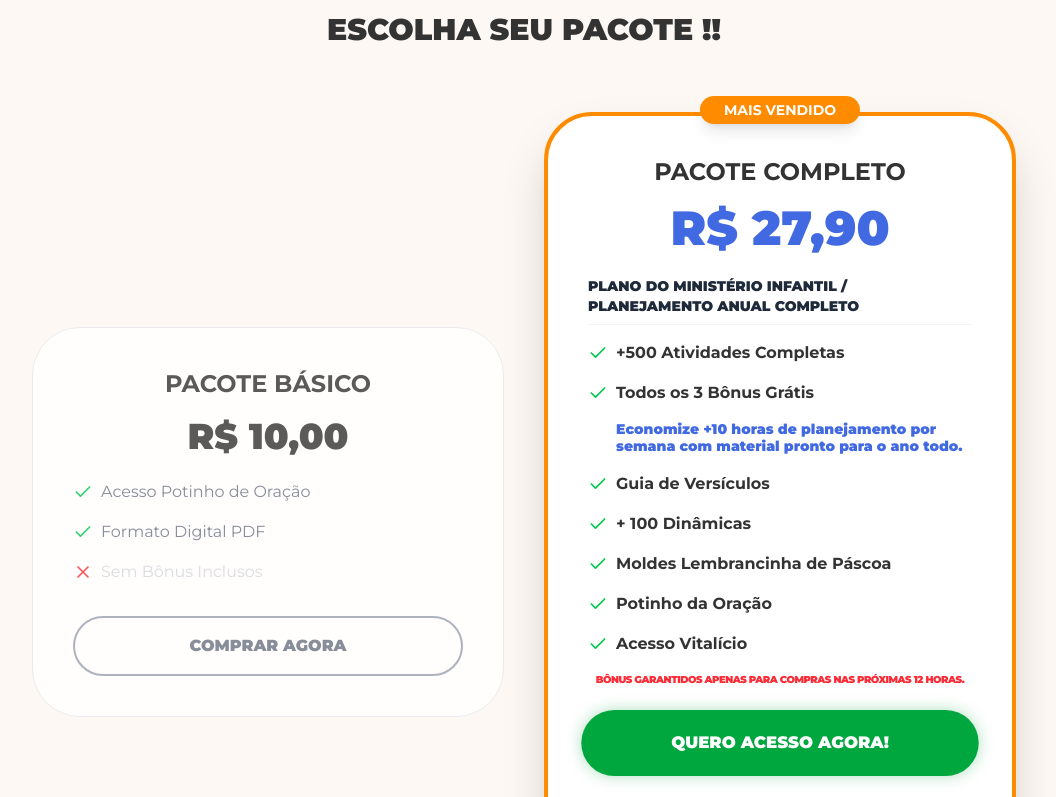
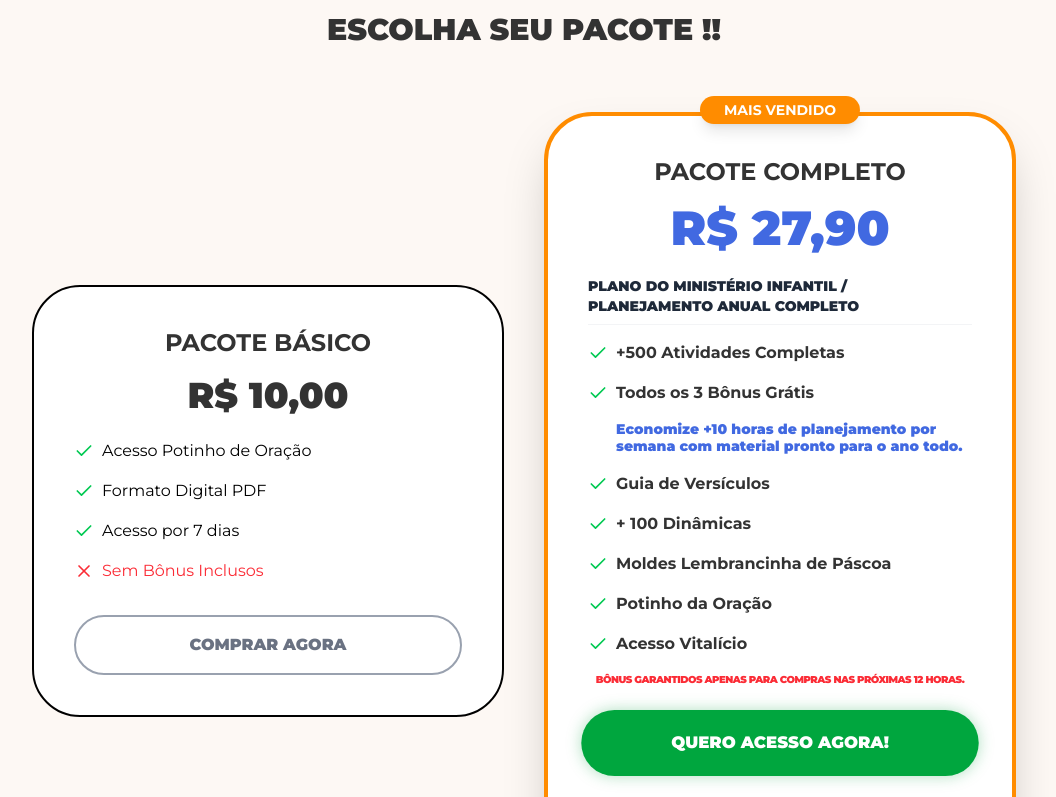
Before and after one commit to nepomucenoa151-cloud/Reino-Kids, a React (Vite) app: page / in a window 1280 px wide. Shown: the part 4084-4881 px from the top of the page, without its empty margins (116-1172 px from the left). Built offline with nearby package versions, Linux system fonts and the light colour scheme.

Commit message:
feat: Update testimonial avatar images
Replaced placeholder avatar images with more diverse and realistic ones from randomuser.me to improve the visual appeal of the testimonials section.

```diff
--- a/src/App.tsx
+++ b/src/App.tsx
@@ -215,9 +215,9 @@ export default function App() {
 
           <div className="flex flex-col sm:flex-row items-center justify-center gap-4 mb-12">
             <div className="flex -space-x-4">
-              <img className="w-12 h-12 rounded-full border-4 border-white object-cover shadow-lg" src="https://i.pravatar.cc/150?u=a" alt="User" referrerPolicy="no-referrer" loading="lazy" />
-              <img className="w-12 h-12 rounded-full border-4 border-white object-cover shadow-lg" src="https://i.pravatar.cc/150?u=b" alt="User" referrerPolicy="no-referrer" loading="lazy" />
-              <img className="w-12 h-12 rounded-full border-4 border-white object-cover shadow-lg" src="https://i.pravatar.cc/150?u=c" alt="User" referrerPolicy="no-referrer" loading="lazy" />
+              <img className="w-12 h-12 rounded-full border-4 border-white object-cover shadow-lg" src="https://randomuser.me/api/portraits/women/32.jpg" alt="User" referrerPolicy="no-referrer" loading="lazy" />
+              <img className="w-12 h-12 rounded-full border-4 border-white object-cover shadow-lg" src="https://randomuser.me/api/portraits/women/44.jpg" alt="User" referrerPolicy="no-referrer" loading="lazy" />
+              <img className="w-12 h-12 rounded-full border-4 border-white object-cover shadow-lg" src="https://randomuser.me/api/portraits/women/68.jpg" alt="User" referrerPolicy="no-referrer" loading="lazy" />
             </div>
             <p className="text-gray-800 font-bold text-lg">
               +3.000 pessoas já compraram e <span className="text-green-600">aprovaram ✅</span>
@@ -348,20 +348,23 @@ export default function App() {
         <h2 className="text-center text-3xl font-black mb-16 uppercase">ESCOLHA SEU PACOTE !!</h2>
         <div className="grid md:grid-cols-2 gap-10 items-center">
           {/* PACOTE BÁSICO */}
-          <div className="bg-white p-10 rounded-[3rem] border border-gray-200 text-center opacity-80 transition-all">
+          <div className="bg-white p-10 rounded-[3rem] border-2 border-black text-center transition-all">
             <h3 className="text-2xl font-bold mb-4 uppercase">PACOTE BÁSICO</h3>
             <p className="text-4xl font-black mb-6">R$ 10,00</p>
-            <ul className="text-left space-y-4 mb-8 text-gray-500 font-medium">
+            <ul className="text-left space-y-4 mb-8 text-black font-medium">
               <li className="flex items-center gap-2"><Check className="text-green-500 w-5 h-5" /> Acesso Potinho de Oração</li>
               <li className="flex items-center gap-2"><Check className="text-green-500 w-5 h-5" /> Formato Digital PDF</li>
-              <li className="flex items-center gap-2 text-gray-300"><X className="text-red-500 w-5 h-5" /> Sem Bônus Inclusos</li>
+              <li className="flex items-center gap-2"><Check className="text-green-500 w-5 h-5" /> Acesso por 7 dias</li>
+              <li className="flex items-center gap-2 text-red-500"><X className="text-red-500 w-5 h-5" /> Sem Bônus Inclusos</li>
             </ul>
-            <button
-              onClick={() => setShowUpsell(true)}
-              className="inline-block w-full py-4 border-2 border-gray-400 text-gray-500 font-black rounded-full uppercase hover:bg-gray-400 hover:text-white transition-colors cursor-pointer"
+            <a
+              href="https://pay.cakto.com.br/basdj8y"
+              target="_blank"
+              rel="noopener noreferrer"
+              className="inline-block w-full py-4 border-2 border-gray-400 text-gray-500 font-black rounded-full uppercase hover:bg-gray-400 hover:text-white transition-colors cursor-pointer no-underline"
             >
               Comprar Agora
-            </button>
+            </a>
           </div>
 
           {/* PACOTE COMPLETO */}
@@ -393,7 +396,9 @@ export default function App() {
             </div>
 
             <motion.a
-              href="#pacotes"
+              href="https://pay.cakto.com.br/ssyyogf_814327"
+              target="_blank"
+              rel="noopener noreferrer"
               animate={{ scale: [1, 1.05, 1], boxShadow: ["0px 0px 0px rgba(22, 163, 74, 0)", "0px 0px 20px rgba(22, 163, 74, 0.5)", "0px 0px 0px rgba(22, 163, 74, 0)"] }}
               transition={{ repeat: Infinity, duration: 1.5 }}
               className="inline-block w-full py-5 bg-green-600 hover:bg-green-700 text-white font-black rounded-full uppercase shadow-lg shadow-green-200 transition-all cursor-pointer no-underline"
@@ -416,9 +421,7 @@ export default function App() {
                 Garantia 30 Dias
               </div>
             </div>
-            <p className="mt-4 text-[10px] text-gray-500 font-bold text-center leading-tight">
-              ⚠️ Oferta de Páscoa: Últimas unidades com preço promocional e entrega instantânea no seu e-mail
-            </p>
+
           </motion.div>
         </div>
       </section>
@@ -534,7 +537,7 @@ export default function App() {
           {/* Botão */}
           <div className="flex justify-center mb-16">
             <motion.a
-              href="https://pay.cakto.com.br/ssyyogf_814327"
+              href="#pacotes"
               whileHover={{ scale: 1.05 }}
               whileTap={{ scale: 0.95 }}
               className="inline-flex bg-[#FF6B00] hover:bg-[#E66000] text-white font-black py-6 px-12 rounded-full text-xl md:text-2xl shadow-2xl items-center gap-4 uppercase tracking-tight transition-all cursor-pointer no-underline"
```
